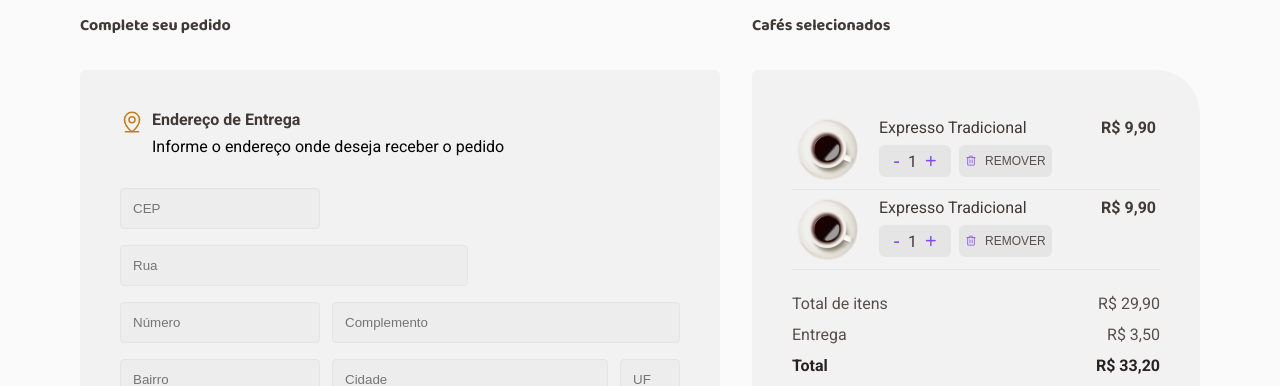
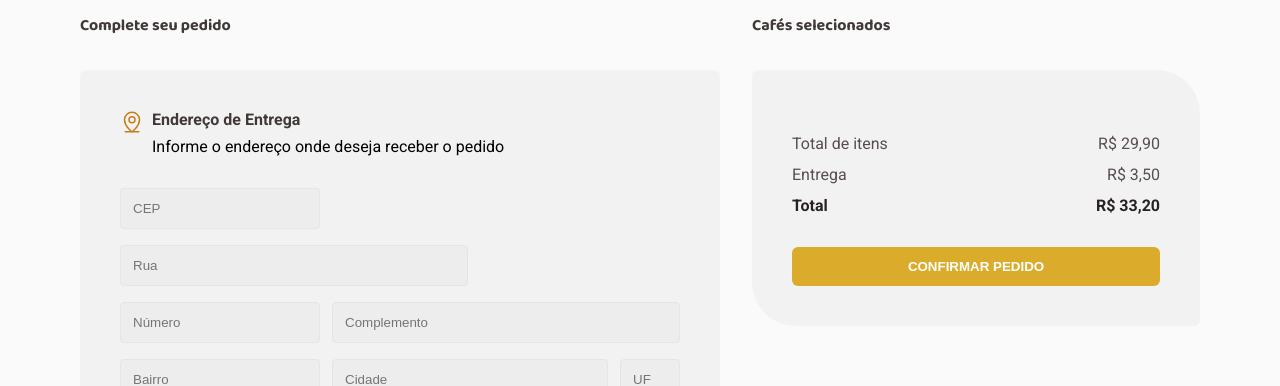
Before and after one commit to AguiarIsaac/CoffeeDelivery, a React (Vite) app: page /checkout in a window 1280 px wide. Shown: the part 359-745 px from the top of the page. Built offline with nearby package versions, Linux system fonts and the light colour scheme.

Commit message:
context na page checkout v1.0

```diff
--- a/src/components/MiniCard/index.tsx
+++ b/src/components/MiniCard/index.tsx
@@ -1,18 +1,26 @@
 import { Trash } from 'phosphor-react'
-import cafe from '../../assets/img/coffees/americano.svg'
+import { useState } from 'react'
 import { Actions, ButtonRemove, Content, Counter, Info, Price } from './style'
 
-export function MiniCard() {
+interface CartItemProps {
+    name: string,
+    avatar: string,
+    value: number,
+    quantity: number
+}
+
+export function MiniCard({name, avatar, value, quantity}: CartItemProps) {
+
     return (
         <Content>
             <Info>
-                <img src={cafe} alt="cafezinho" />
+                <img src={avatar} alt="cafezinho" />
                 <div className="details">
-                    <p>Expresso Tradicional</p>
+                    <p>{name}</p>
                     <Actions>
                         <Counter>
                             <button>-</button>
-                            <p>1</p>
+                            <p>{quantity}</p>
                             <button>+</button>
                         </Counter>
 
@@ -25,7 +33,7 @@ export function MiniCard() {
                     </Actions>
                 </div>
             </Info>
-            <Price>R$ 9,90</Price>
+            <Price>R$ {value.toFixed(2)}</Price>
         </Content>
     )
 }
--- a/src/contexts/ShoppingContext.tsx
+++ b/src/contexts/ShoppingContext.tsx
@@ -32,6 +32,7 @@ interface ShoppingContextProps {
 
 interface CartItemProps {
     name: string,
+    avatar: string,
     value: number,
     quantity: number
 }
--- a/src/pages/checkout/index.tsx
+++ b/src/pages/checkout/index.tsx
@@ -64,9 +64,13 @@ export function Checkout() {
 
             <div>
               <Frame2>
-                <MiniCard />
-                <MiniCard />
-
+                {ShoppingCart.shoppingCart.map(item =>
+                  { return <MiniCard
+                    name={item.name}
+                    avatar={item.avatar}
+                    quantity={item.quantity}
+                    value={item.value}
+                    key={item.name}/>})}
                 <Frame21>
                   <p>Total de itens</p>
                   <p>R$ 29,90</p>
--- a/src/pages/home/components/Card/index.tsx
+++ b/src/pages/home/components/Card/index.tsx
@@ -14,25 +14,26 @@ interface CardProps {
 
 export function Card({name, description, avatar, tags, value}: CardProps) {
   const testeDefunction = useContext(ShoppingContext)
-  const [quantidade, setQuantidade] = useState(0)
+  const [quantity, setQuantity] = useState(0)
 
-  function handleQuantidade() {
-    setQuantidade(quantidade + 1)
+  function handleQuantity() {
+    setQuantity(quantity + 1)
   }
 
-  function handleRemoveQuantidade() {
-    if(quantidade > 0 ) {
-      setQuantidade(quantidade - 1)
+  function handleRemoveQuantity() {
+    if(quantity > 0 ) {
+      setQuantity(quantity - 1)
     }
   }
 
-  function carrinho() {
-    const item = {
+  function InsertTocart() {
+    const coffee = {
       name: name,
+      avatar: avatar,
       value: value,
-      quantity: quantidade
+      quantity: quantity
     }
-    testeDefunction.AddToCart(item)
+    testeDefunction.AddToCart(coffee)
   }
 
   return (
@@ -52,15 +53,15 @@ export function Card({name, description, avatar, tags, value}: CardProps) {
       <Description>{description}</Description>
 
       <BuyContent>
-        <span>R$ <strong>{value}</strong></span>
+        <span>R$ <strong>{value.toFixed(2)}</strong></span>
             <CounterCard>
               <Counter>
-                <button onClick={handleRemoveQuantidade}>-</button>
-                  <p>{quantidade}</p>
-                <button onClick={handleQuantidade}>+</button>
+                <button onClick={handleRemoveQuantity}>-</button>
+                  <p>{quantity}</p>
+                <button onClick={handleQuantity}>+</button>
               </Counter>
 
-              <button id="Cart" onClick={carrinho}>
+              <button id="Cart" onClick={InsertTocart}>
                 <ShoppingCart/>
               </button>
             </CounterCard>
```
